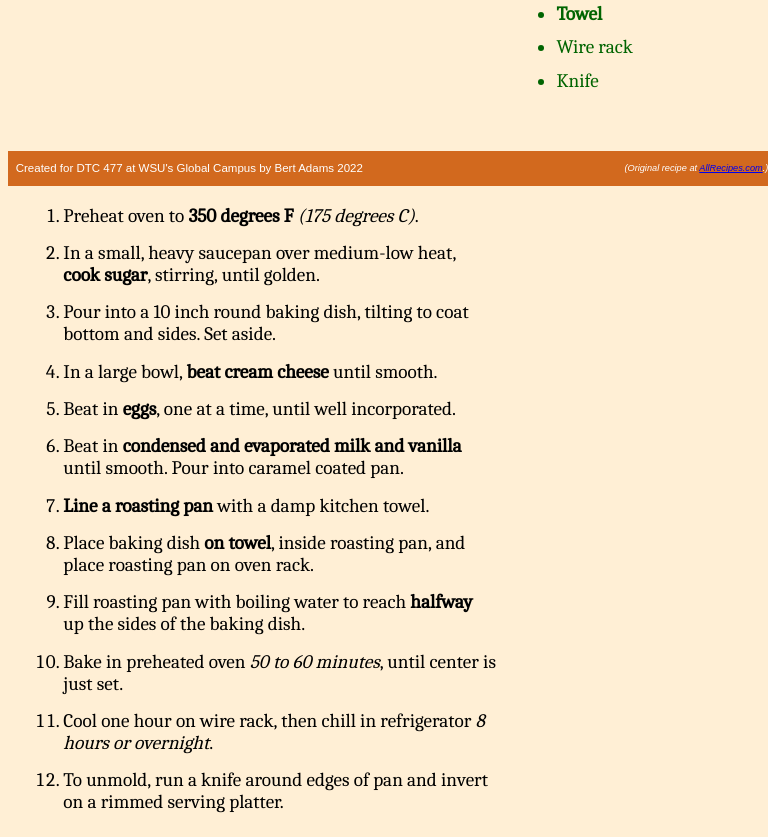
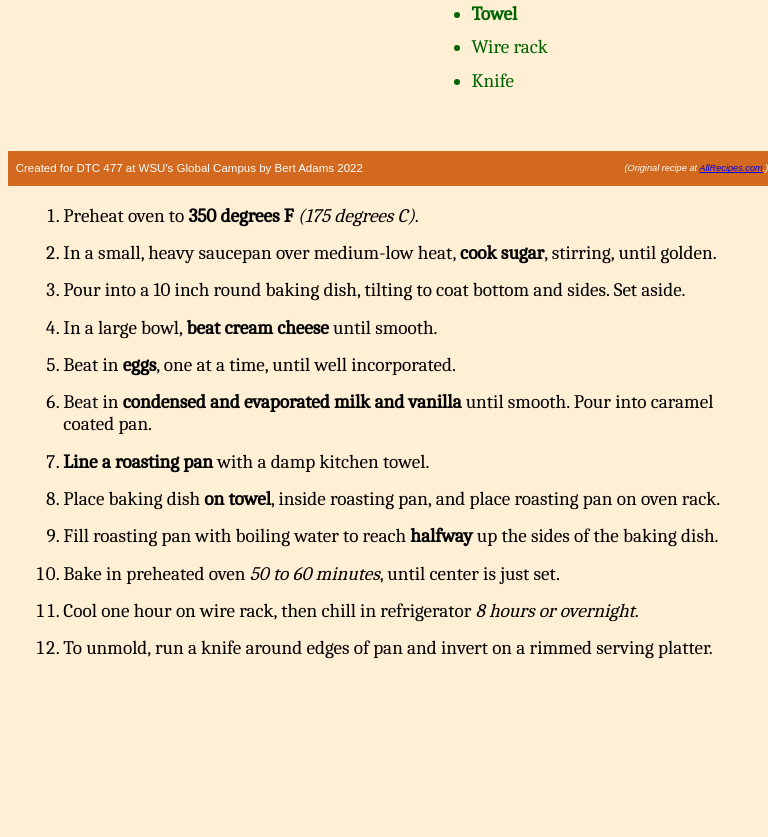
Before and after one commit to muse-stargazer/tp4, a plain HTML site: page index.html in a window 768 px wide. Shown: the part 614-1451 px from the top of the page. After the commit the page ends 1359 px from the top, so only its background shows below. Drawn offline with nearby package versions, Linux system fonts and the light colour scheme; a script that the page names is missing.

Commit message:
fixed column span issue and added padding to directions so the footer wouldn't cover it at small widths

```diff
--- a/styles.css
+++ b/styles.css
@@ -67,6 +67,7 @@ body {
 
 #directions {
   color: black;
+  padding-bottom: 8vw;
 }
 
 .notice {
@@ -174,6 +175,8 @@ body {
   }
   #directions {
     grid-row-start: 2;
+    grid-column-start: 1;
+    grid-column-end: 3;
   }
 }
 
```
